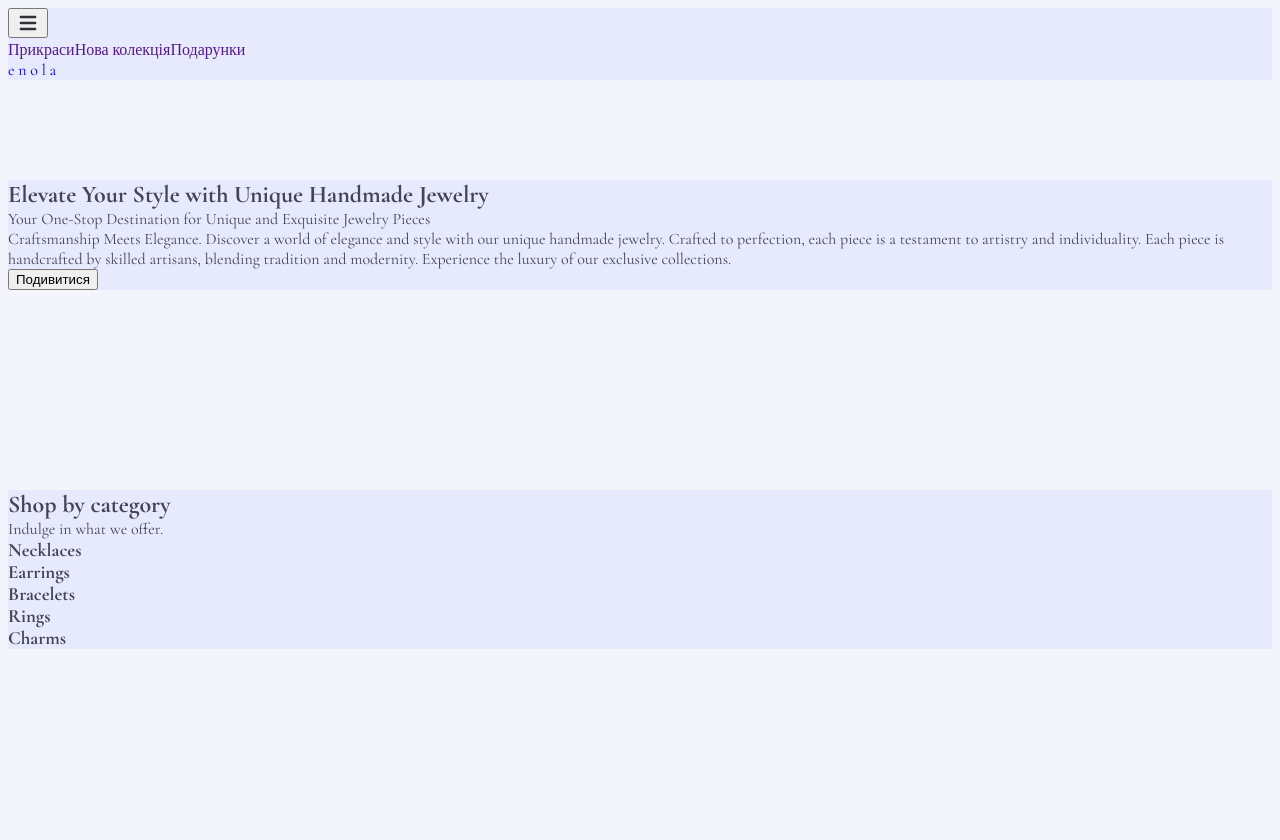
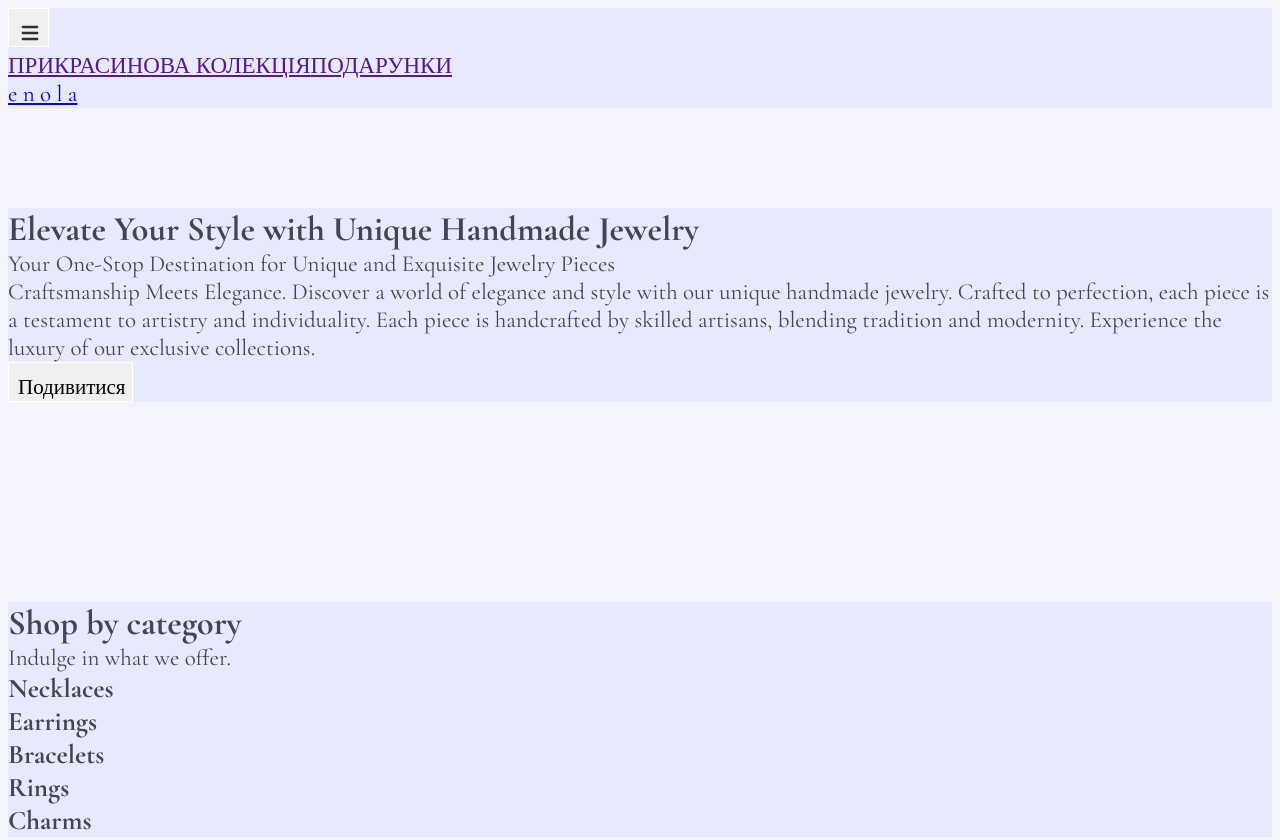
Before and after one commit to akoroliova/enola-shop-fe, a plain HTML site: page index.html in a window 1280 px wide. Shown: the top 840 px of the page. Drawn offline with nearby package versions, Linux system fonts and the light colour scheme; a web font is replaced by a local one.

Commit message:
finalize lesson 5

```diff
--- a/css/styles.css
+++ b/css/styles.css
@@ -5,10 +5,13 @@
     --color-brand-cloud: #f4f4fd;
     --color-brand-navy-blue: #2e2f42;
     --color-brand-slate: #434455;
+    --color-brand-almost-black: rgba(0, 0, 0, 0.67);
 }
 
 body {
     font-family: "Cormorant Garamond", serif;
+    font-size: 23px;
+    font-weight: 400;
     color: var(--color-brand-slate);
     background-color: var(--color-brand-cloud);
 }
@@ -24,8 +27,10 @@ p {
     margin-bottom: 0;
 }
 
-a,
-a:visited {
+link,
+link:visited {
+    font-family: Karla;
+    color: var(--color-brand-almost-black);
     text-decoration: none;
 }
 
@@ -47,6 +52,17 @@ svg {
 
 button {
     cursor: pointer;
+    border: 1px solid rgb(255, 255, 255);
+    padding-left: 9px;
+    padding-top: 12px;
+
+    color: rgb(0, 0, 0);
+    font-family: Karla;
+    font-size: 21px;
+    font-weight: 400;
+    line-height: 25px;
+    letter-spacing: 0%;
+    text-align: center;
 }
 
 section {
@@ -67,3 +83,6 @@ section {
   | Header
   |=======================
 */
+.menu-links-list {
+    text-transform: uppercase;
+}
```
